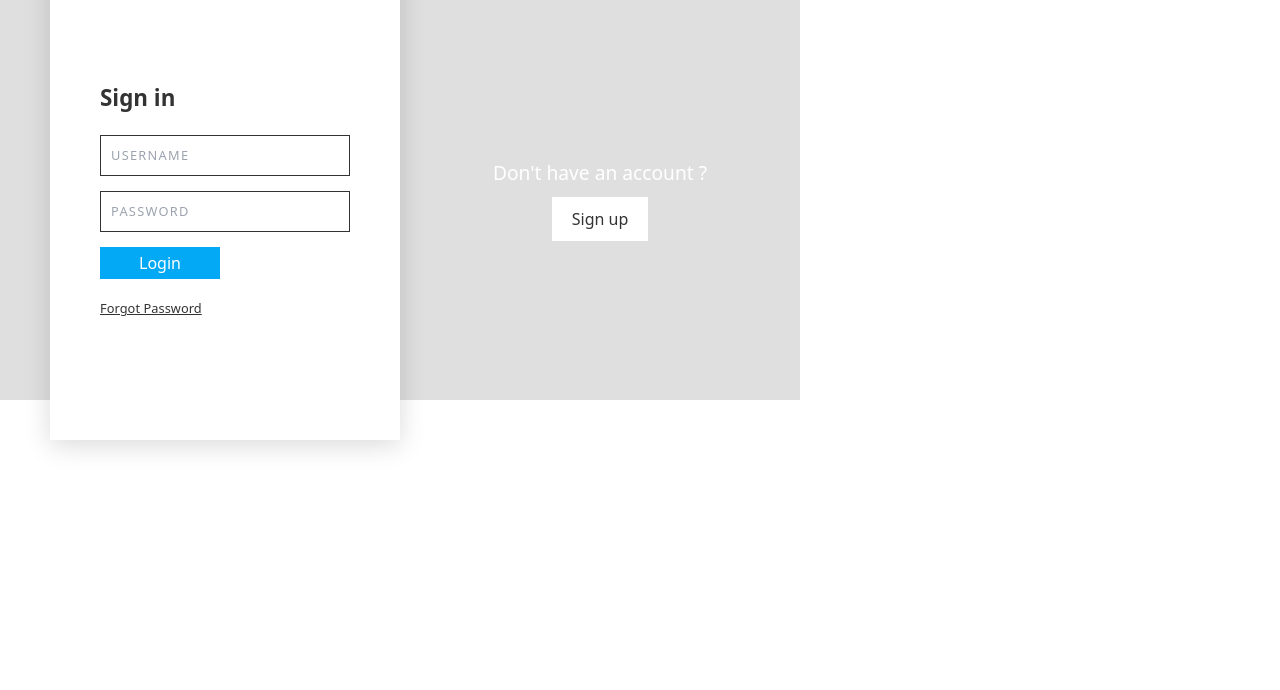
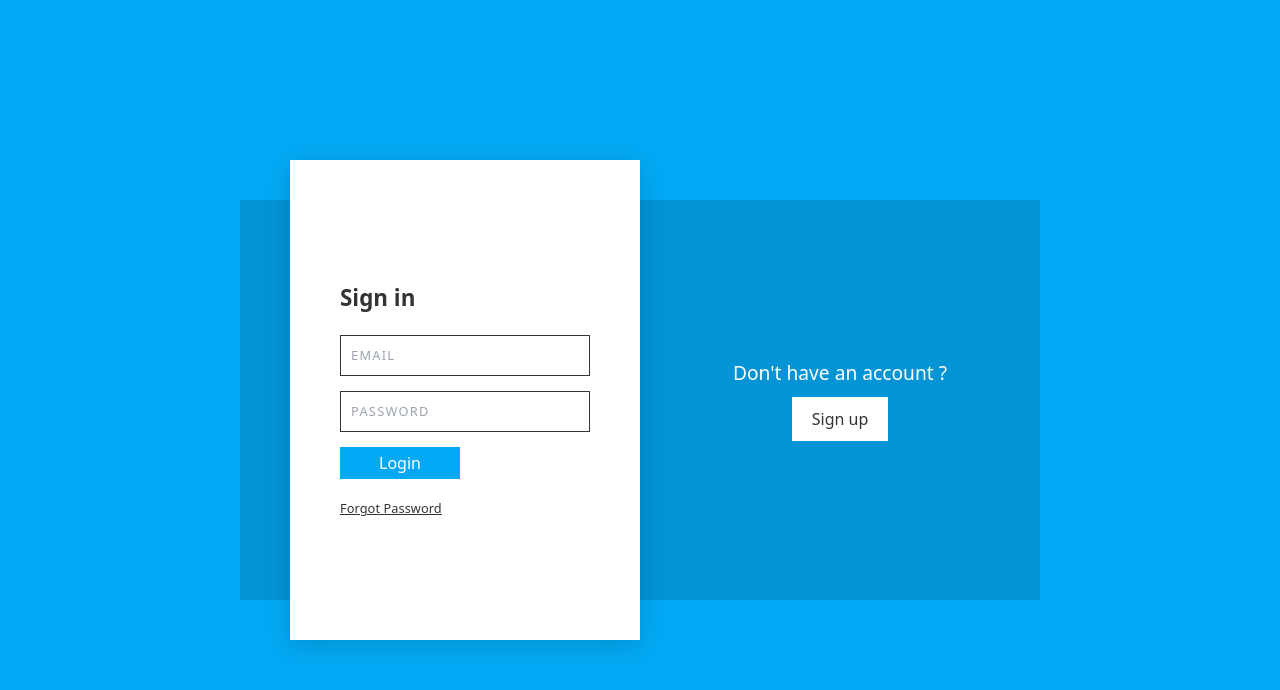
Before and after one commit to Zaniew1/MERN-Logging, a React (Vite) app in the folder client/: page / in a window 1280 px wide. Shown: the top 690 px of the page. Built offline with nearby package versions, Linux system fonts and the light colour scheme.

Commit message:
import Login and Registration component

```diff
--- a/client/src/App.tsx
+++ b/client/src/App.tsx
@@ -1,5 +1,5 @@
-// import { Login } from './components/login';
-// import { Registration } from './components/registration';
+import { Login } from './components/Login';
+import { Registration } from './components/Registration';
 import './index.css';
 import './style.css';
 import { useState } from 'react';
@@ -7,7 +7,7 @@ function App() {
 
 const [slider, setSlider] = useState<boolean>(false)
   return (
-    <body className={`body ${slider == false ? "" : "slide"}`}>
+    <div className={`wrapper ${slider == false ? "" : "slide"}`}>
       <main className="container" >
         <div className="box signin">
           <h2 className="header">Already have an account ?</h2>
@@ -18,35 +18,11 @@ const [slider, setSlider] = useState<boolean>(false)
           <button className="button" onClick={()=>setSlider(true)} >Sign up</button>
         </div>
         <div className="formWrapper">
-
-
-            {/* LOGOWANIE */}
-          <div className='form signInForm'>
-            <form>
-              <h3>Sign in</h3>
-              <input type="text" placeholder="Username"/>
-              <input type="password" placeholder="Password"/>
-              <button className='formBtn' >Login</button>
-              <a href="#" className="forgot">Forgot Password</a>
-            </form>
-          </div>
-        {/* <Login/> */}
-          {/* REJESTRACJA */}
-          <div className='form signUpForm'>
-            <form>
-              <h3>Sign Up</h3>
-              <input type="text" placeholder="Username"/>
-              <input type="email" placeholder="Email"/>
-              <input type="password" placeholder="Password"/>
-              <input type="password" placeholder="Confirm Password"/>
-              <button className='formBtn' >Register</button>
-              <a href="#" className="forgot">Forgot Password</a>
-            </form>
-          </div>
-          {/* <Registration/> */}
+          <Login/>
+          <Registration/>
         </div>
       </main>
-    </body>
+    </div>
   )
 }
 
```
